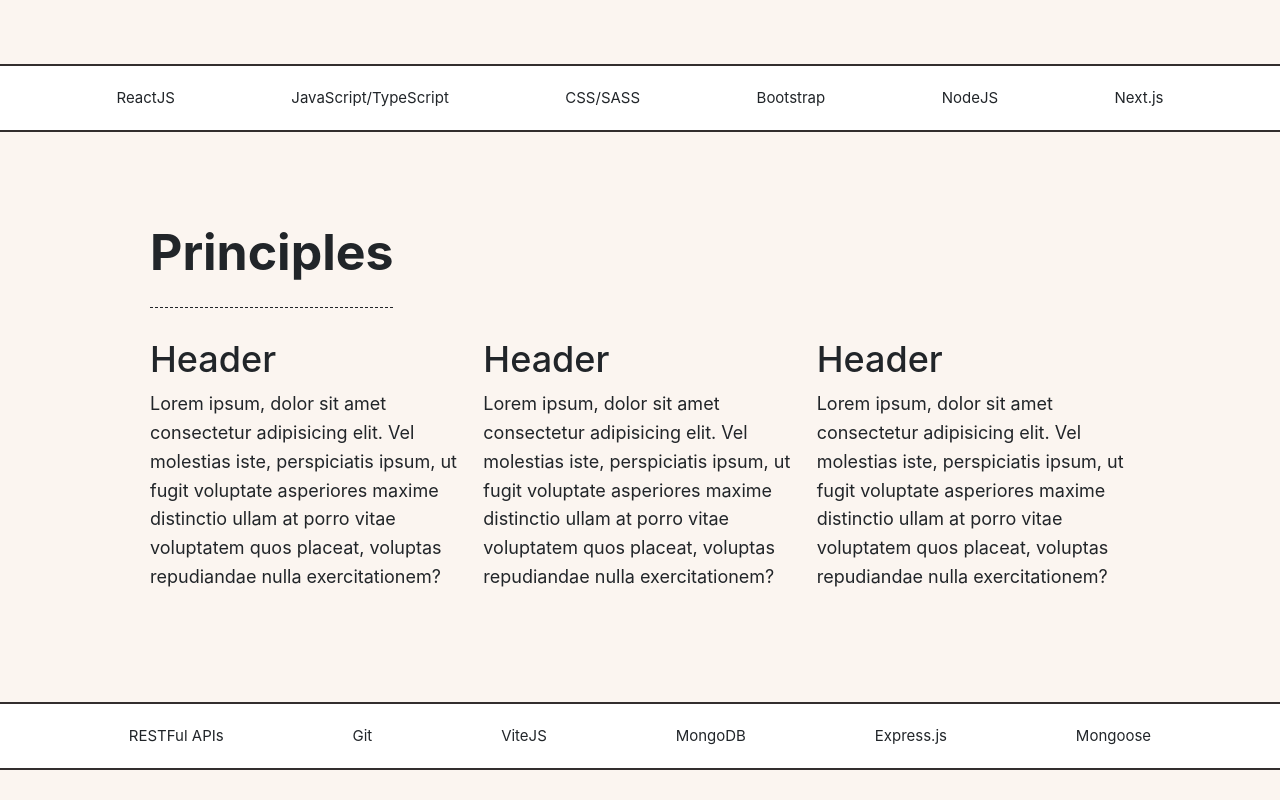
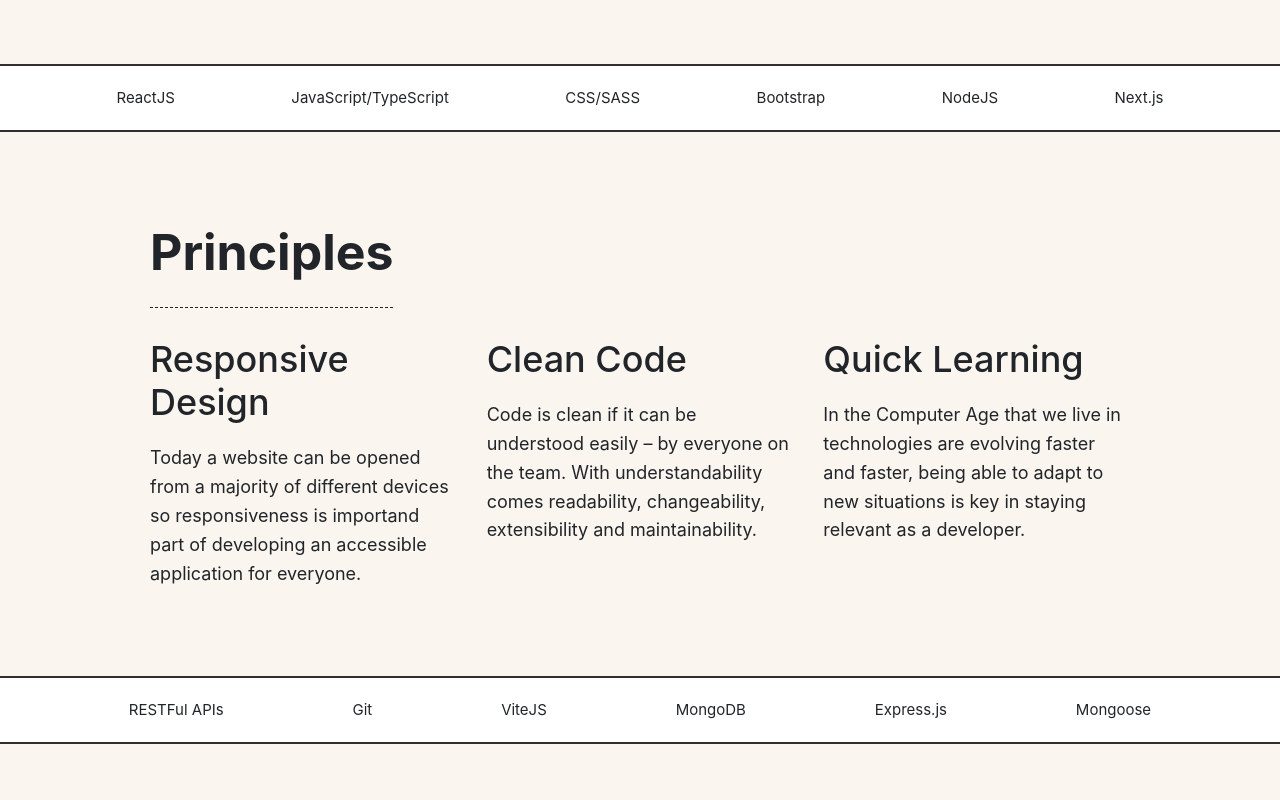
Before and after one commit to danielenchev48/Portfolio, a Next.js app: page / in a window 1280 px wide. Shown: the part 720-1520 px from the top of the page. Built offline with nearby package versions, Linux system fonts and the light colour scheme.

Commit message:
Information added

```diff
--- a/assets/styles/about.scss
+++ b/assets/styles/about.scss
@@ -1,13 +1,15 @@
 .aboutWrapper {
-    padding: 60px 150px;
+    padding: 60px 150px 0;
 
     .information {
         display: flex;
         justify-content: space-around;
+        padding: 50px 80px;
+        gap: 50px;
 
         .section {
+            flex: 1 1 0;
             // width: 80%;
-            padding: 20px;
 
             .header {
                 margin-bottom: 20px;
--- a/assets/styles/principles.scss
+++ b/assets/styles/principles.scss
@@ -1,15 +1,25 @@
 .principlesWrapper {
-    height: 500px;
-    padding: 80px 150px;
+    // height: 500px;
+    padding: 80px 150px 0;
 
     .principles {
         display: flex;
         justify-content: space-between;
-        gap: 20px;
         margin-top: 30px;
+        gap: 30px;
 
         >* {
             flex: 1 1 0px;
+        }
+
+        .section {
+
+            h2 {
+                margin-bottom: 20px;
+            }
+
+            p {}
+
         }
     }
 }
--- a/components/mainPage/about/about.jsx
+++ b/components/mainPage/about/about.jsx
@@ -3,19 +3,20 @@
 export default function About() {
     return <>
         <div className="aboutWrapper" id="about">
-            <div className="headerTitle">About</div>
+            <div className="headerTitle">About me</div>
             <div className="information">
                 <div className="section">
-                    <div className="header">Header</div>
-                    <p>Text Text Text Text Text Text Text Text Text Text Text Text Text Text Text Text</p>
-                    <p>Text Text Text Text Text Text Text Text Text Text Text Text Text Text Text Text</p>
-                    <p>Text Text Text Text Text Text Text Text Text Text Text Text Text Text Text Text</p>
+                    <div className="header">Background</div>
+                    <p>Working with computers since youth and after completing the full course for Junior JavaScript Developer in Advance Academy
+                        and working in a group project for 4 months
+                    </p>
                 </div>
                 <div className="section">
-                    <div className="header">Header</div>
-                    <p>Text Text Text Text Text Text Text Text Text Text Text Text Text Text Text Text</p>
-                    <p>Text Text Text Text Text Text Text Text Text Text Text Text Text Text Text Text</p>
-                    <p>Text Text Text Text Text Text Text Text Text Text Text Text Text Text Text Text</p>
+                    <div className="header">Availability</div>
+                    <p>Now I search for a place to keep growing and learn new skills while working every day and improving
+                        my own projects, because staying in one place and not working on yourself is incorrect.
+                        <span className="fst-italic"> /...and leads to console errors/</span>
+                    </p>
                 </div>
             </div>
         </div>
--- a/components/mainPage/principles/principles.jsx
+++ b/components/mainPage/principles/principles.jsx
@@ -4,17 +4,20 @@ export default function () {
         <div className="principlesWrapper" id="principles">
             <div className="headerTitle">Principles</div>
             <div className="principles">
-                <div>
-                    <h2>Header</h2>
-                    <div>Lorem ipsum, dolor sit amet consectetur adipisicing elit. Vel molestias iste, perspiciatis ipsum, ut fugit voluptate asperiores maxime distinctio ullam at porro vitae voluptatem quos placeat, voluptas repudiandae nulla exercitationem?</div>
+                <div className="section">
+                    <h2>Responsive Design</h2>
+                    <p>Today a website can be opened from a majority of different devices so
+                        responsiveness is importand part of developing an accessible application for everyone.</p>
                 </div>
-                <div>
-                    <h2>Header</h2>
-                    <div>Lorem ipsum, dolor sit amet consectetur adipisicing elit. Vel molestias iste, perspiciatis ipsum, ut fugit voluptate asperiores maxime distinctio ullam at porro vitae voluptatem quos placeat, voluptas repudiandae nulla exercitationem?</div>
+                <div className="section">
+                    <h2>Clean Code</h2>
+                    <div>Code is clean if it can be understood easily – by everyone on the team.
+                        With understandability comes readability, changeability, extensibility and maintainability.</div>
                 </div>
-                <div>
-                    <h2>Header</h2>
-                    <div>Lorem ipsum, dolor sit amet consectetur adipisicing elit. Vel molestias iste, perspiciatis ipsum, ut fugit voluptate asperiores maxime distinctio ullam at porro vitae voluptatem quos placeat, voluptas repudiandae nulla exercitationem?</div>
+                <div className="section">
+                    <h2>Quick Learning</h2>
+                    <div>In the Computer Age that we live in technologies are evolving faster and faster,
+                        being able to adapt to new situations is key in staying relevant as a developer.</div>
                 </div>
             </div>
         </div>
```
